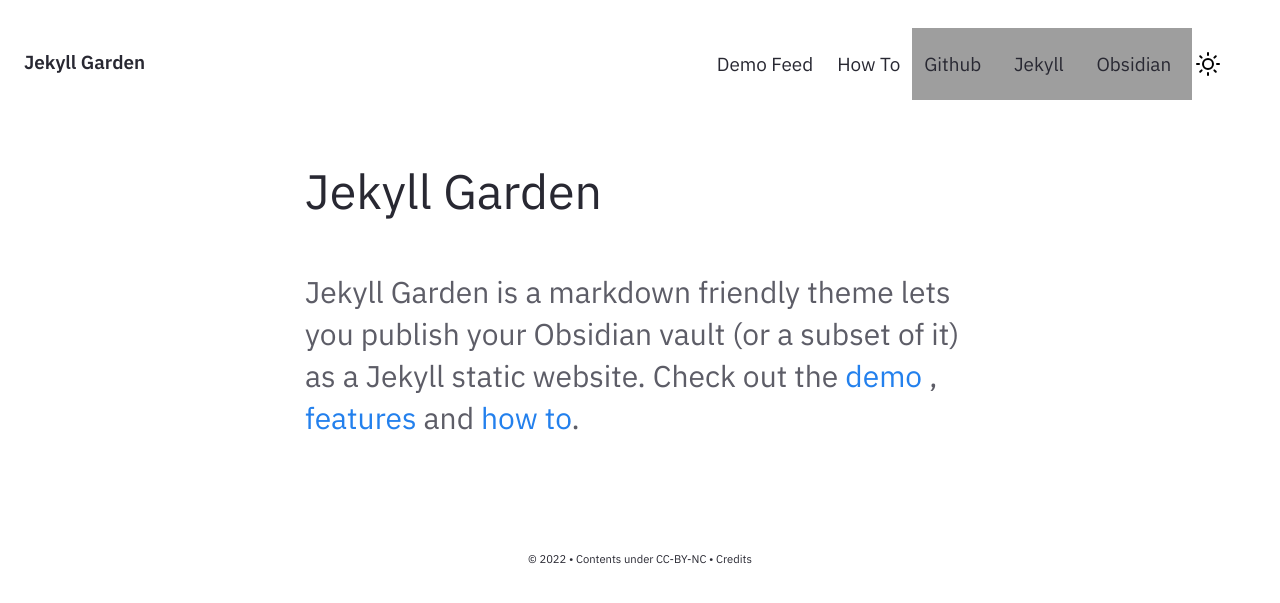
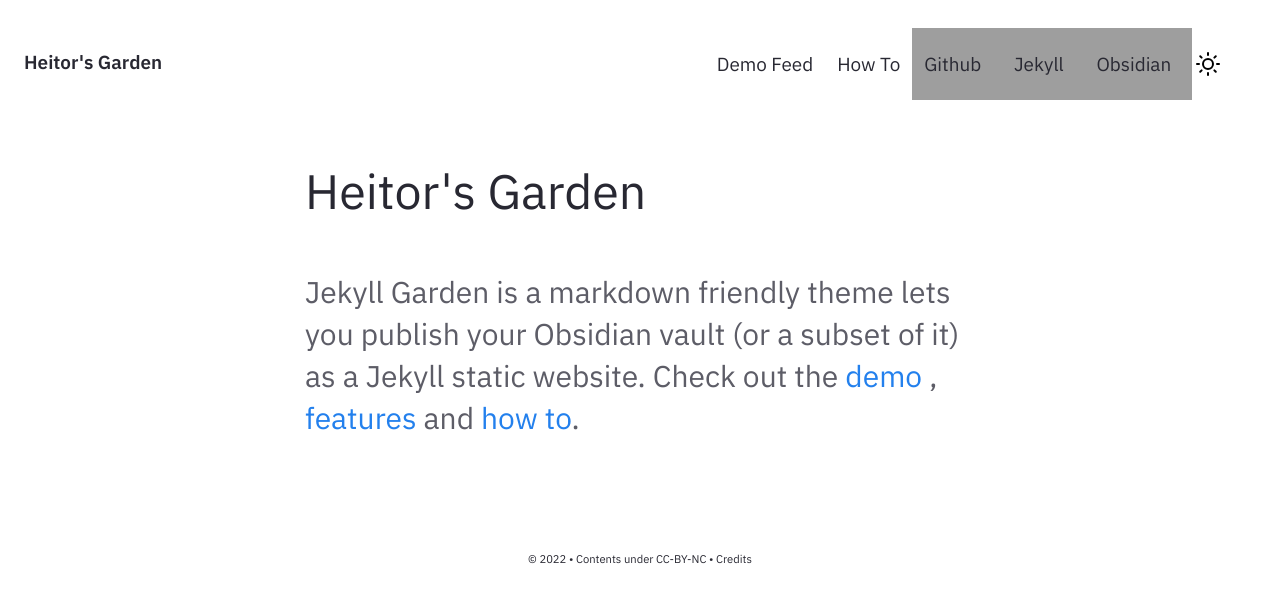
Before and after one commit to haredega/haredega.github.io, a Jekyll site: the page built from pages/index.md, in a window 1280 px wide, cut to the strip 0-603 px from the top of the page. Built offline with Jekyll 4.4.1, drawn with Linux system fonts in a browser that asks for light colours; grey boxes are pictures that could not be loaded.

Commit message:
Update _config.yml

```diff
--- a/_config.yml
+++ b/_config.yml
@@ -27,8 +27,8 @@
 
 # Website Header, Description, Footer year and text.
 # If you are deleting this, make sure you remove it from HTML files too
-heading: Jekyll Garden # Change this
-content: Obsidian ready Jekyll Theme
+heading: Heitor's Garden # Change this
+content: Trying to create a garden with my Obsidian notes
 copyright:
   year: © 2022
   msg: Contents under CC-BY-NC
@@ -110,6 +110,7 @@
   - _notes/000 Inbox
   - _notes/200 Private
   - _notes/300 Templates
+  - _private/
 #   - .sass-cache/
 #   - .jekyll-cache/
 #   - gemfiles/
```
